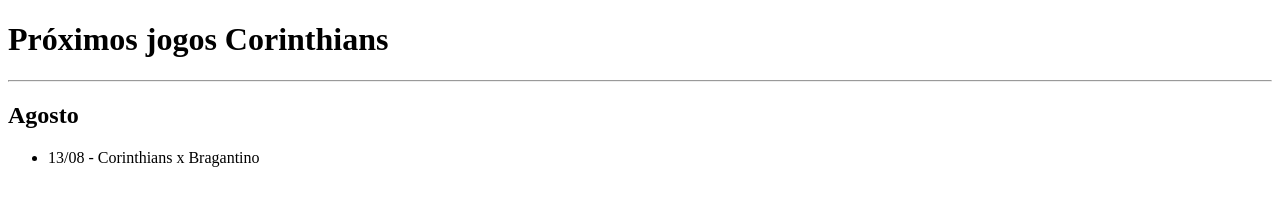
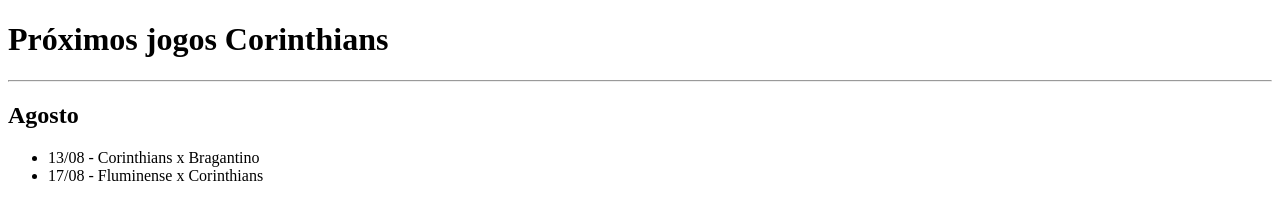
Before and after one commit to vicfdl/Aula1, a plain HTML site: page index.html in a window 1280 px wide. Drawn offline with Linux system fonts and the light colour scheme.

Commit message:
segundo jogo

```diff
--- a/index.html
+++ b/index.html
@@ -11,6 +11,7 @@
     <h2>Agosto</h2>
     <ul>
         <li>13/08 - Corinthians x Bragantino</li>
+        <li>17/08 - Fluminense x Corinthians</li>
     </ul>
 </body>
 </html>
```
